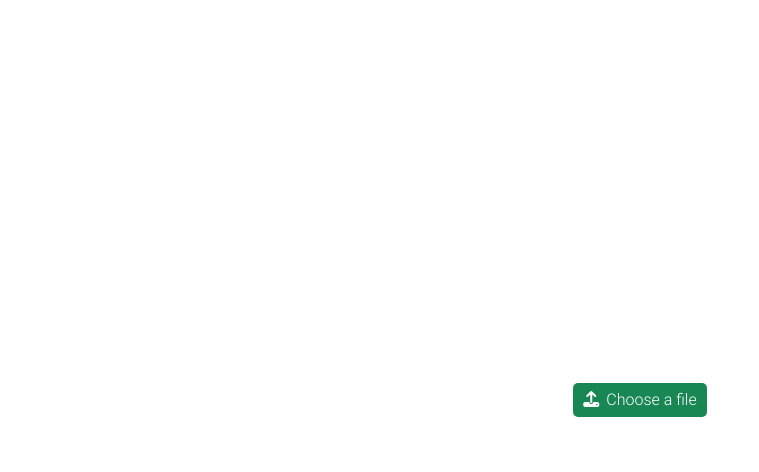
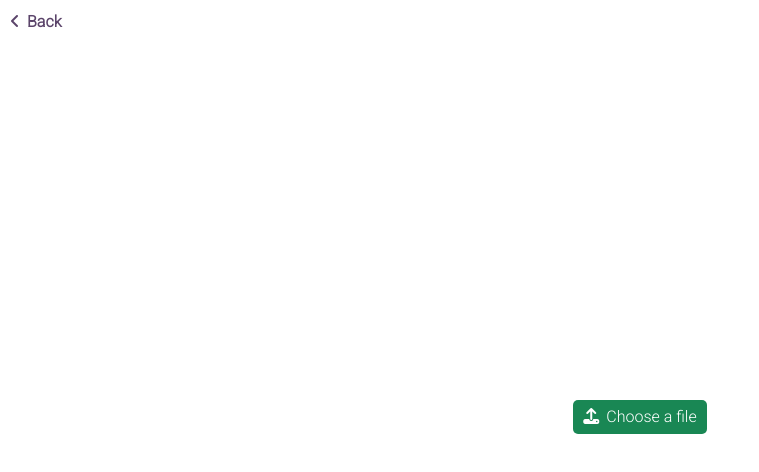
Before and after one commit to subashhshrestha/quiz, an Angular app: page /upload in a window 1280 px wide. Shown: the top 472 px of the page, without its empty margins (0-759 px from the left). Built offline with nearby package versions, Linux system fonts and the light colour scheme.

Commit message:
Added nav in upload and home

```diff
--- a/src/app/pages/home/home.component.html
+++ b/src/app/pages/home/home.component.html
@@ -1,4 +1,6 @@
 <div class="home">
+  <a routerLink="/upload" *ngIf="initialLoad && !finish">Upload<i class="fa fa-angle-right"></i></a>
+  <div class="container">
     <div *ngIf="initialLoad && !finish" class="start-container">
       <div>
         <span>Please choose Question No to start from</span>
@@ -44,3 +46,4 @@
       <button *ngIf="finish" class="btn btn-success mt-3" (click)="reset()" [disabled]="!displayQuestion.selected">Restart</button>
     </div>
   </div>
+</div>
--- a/src/app/pages/home/home.component.scss
+++ b/src/app/pages/home/home.component.scss
@@ -1,9 +1,30 @@
 .home {
+  display: flex;
+  height: 100vh;
+  flex-direction: column;
+
+  a {
+    cursor: pointer;
+    text-decoration: none;
+    color: #5b446a;
+    margin-top: 10px;
+    margin-right: 10px;
+    text-align: end;
+    font-weight: 700;
+  }
+
+  i {
+    margin-left: 7px;
+  }
+
+  .container {
     display: flex;
     justify-content: center;
     align-items: center;
-    height: 100vh;
+    height: 95%;
     flex-direction: column;
+    flex: 1;
+  }
 
   .start-container {
     display: flex;
@@ -12,16 +33,16 @@
     flex-direction: column;
   }
 
-    .question-container{
+  .question-container {
     max-width: 600px;
     padding: 20px;
 
-        h3{
+    h3 {
       text-align: center;
     }
   }
 
-    .option-container{
+  .option-container {
     width: 100%;
     display: flex;
     flex-direction: column;
@@ -37,7 +58,7 @@
   }
 }
 
-.selected{
+.selected {
   background: rgb(48, 73, 155);
   color: white;
 }
--- a/src/app/pages/upload/upload.component.html
+++ b/src/app/pages/upload/upload.component.html
@@ -1,5 +1,8 @@
 <div class="upload-page">
-  <input
+  <a routerLink="/"><i class="fa fa-angle-left"></i>Back</a>
+
+  <div class="content">
+    <input
     id="file"
     type="file"
     (change)="uploadExcel($event)"
@@ -9,8 +12,9 @@
   <label *ngIf="!loading" for="file"
     ><i class="fa fa-upload"></i>Choose a file</label
   >
-  <span *ngIf="loading">Loading....</span>
+  <span *ngIf="loading"><i class="fa fa-spinner fa-pulse"></i></span>
   <span *ngIf="invalidHeader" class="text-danger">{{
     invalidHeaderError
   }}</span>
+  </div>
 </div>
--- a/src/app/pages/upload/upload.component.scss
+++ b/src/app/pages/upload/upload.component.scss
@@ -1,9 +1,23 @@
 .upload-page {
   display: flex;
-  align-items: center;
-  justify-content: center;
   flex-direction: column;
   height: 100vh;
+
+  a {
+    cursor: pointer;
+    text-decoration: none;
+    margin-top: 10px;
+    color:#5b446a;
+    margin-left: 10px;
+    font-weight: 700;
+  }
+
+  .content {
+    display: flex;
+    align-items: center;
+    justify-content: center;
+    flex: 1;
+  }
 
   i {
     margin-right: 7px;
--- a/src/app/pages/upload/upload.component.ts
+++ b/src/app/pages/upload/upload.component.ts
@@ -39,7 +39,7 @@ export class UploadComponent implements OnInit {
           if (
             !(
               'Question' in this.products[0] &&
-              'correct option numbe' in this.products[0] &&
+              'correct option number' in this.products[0] &&
               'Option 1' in this.products[0] &&
               'Option 2' in this.products[0] &&
               'Option 3' in this.products[0] &&
```
Lines whose indentation alone changed are shown as unchanged.
